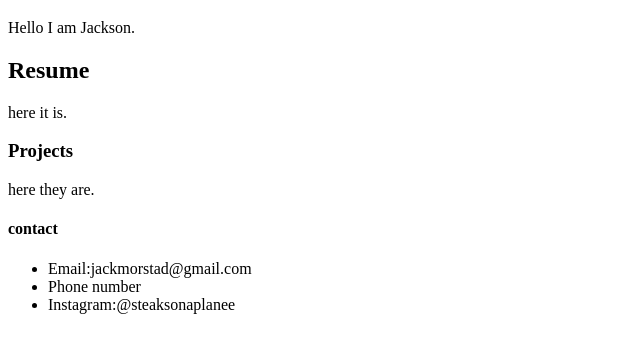
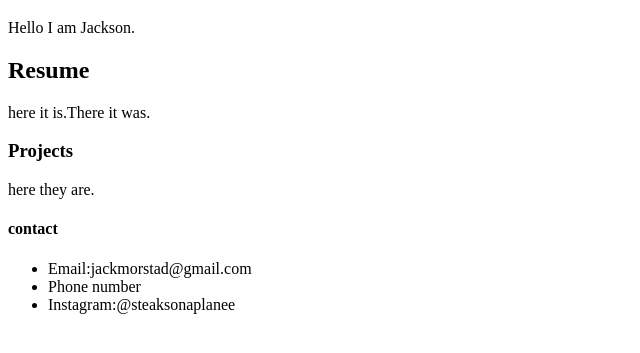
Before and after one commit to jackmorstad/html-version-control, a plain HTML site: page index.html in a window 1280 px wide. Shown: the part 61-414 px from the top of the page, without its empty margins (0-640 px from the left). Drawn offline with Linux system fonts and the light colour scheme.

Commit message:
Testing repository on new computer

```diff
--- a/index.html
+++ b/index.html
@@ -9,7 +9,7 @@
     <h1>About</h1>
     <p>Hello I am Jackson.</p>
     <h2>Resume</h2>
-    <p>here it is.</p>
+    <p>here it is.There it was.</p>
     <h3>Projects</h3>
     <p>here they are. </p>
     <h4>contact</h4>
```
